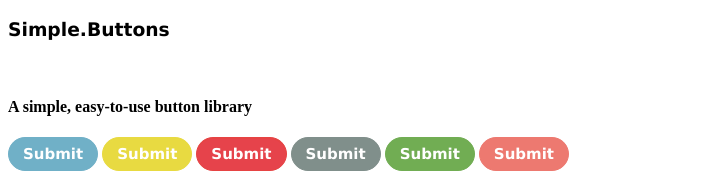
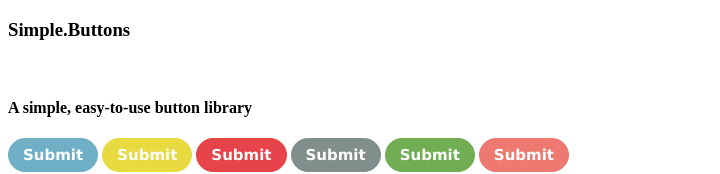
Before and after one commit to CP102/simple.buttons, a plain HTML site: page index.html in a window 1280 px wide. Shown: the top 174 px of the page, without its empty margins (0-720 px from the left). Drawn offline with Linux system fonts and the light colour scheme.

Commit message:
Update main.css

```diff
--- a/main.css
+++ b/main.css
@@ -968,7 +968,3 @@
 	position:relative;
 	top:1px;
 }
- /*This is for Website*/
-h3 {
-    font-family: "Lucida Sans Unicode", "Lucida Grande", sans-serif;
-}
```
